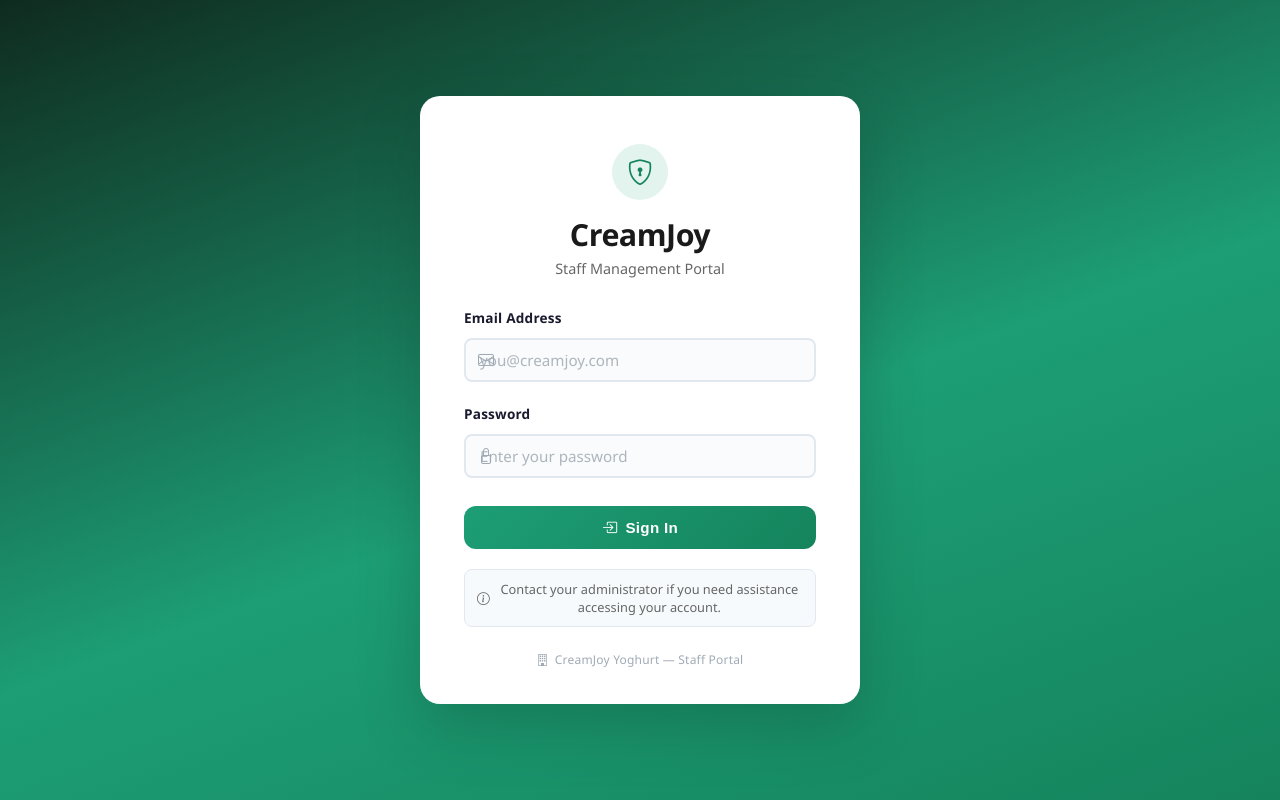
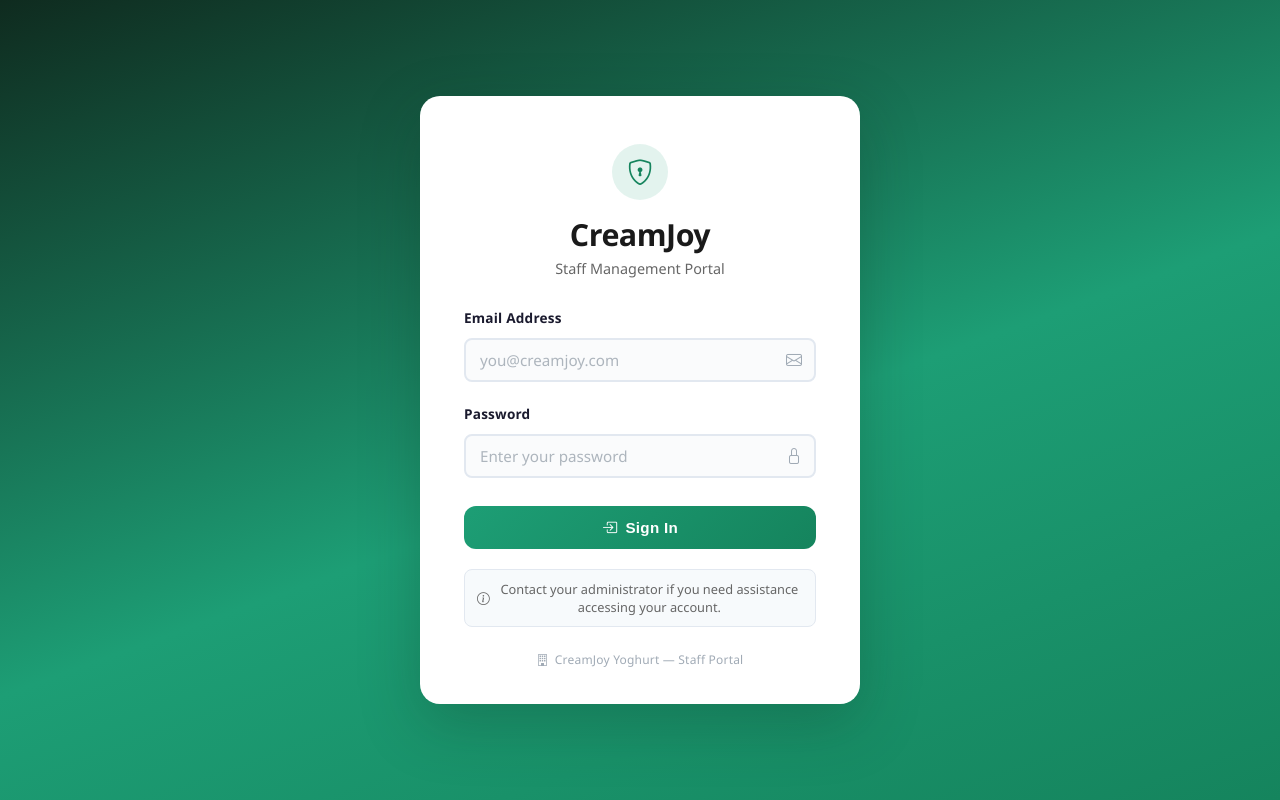
Before and after one commit to Twesi-001/creamjoy-system.-, a React (Vite) app in the folder frontend/: page /login in a window 1280 px wide. Built offline with nearby package versions, Linux system fonts and the light colour scheme.

Commit message:
working on the login icons

```diff
--- a/frontend/src/components/Auth/Login.css
+++ b/frontend/src/components/Auth/Login.css
@@ -123,7 +123,7 @@
     letter-spacing: 0.2px;
 }
 
-/* Input wrapper with a leading Bootstrap Icon */
+/* Input wrapper with a trailing Bootstrap Icon */
 .input-with-icon {
     position: relative;
     display: flex;
@@ -132,7 +132,7 @@
 
 .input-with-icon .input-icon {
     position: absolute;
-    left: 14px;
+    right: 14px;
     color: var(--text-subtle);
     font-size: 1rem;
     pointer-events: none;
@@ -140,7 +140,7 @@
 
 .form-group input {
     width: 100%;
-    padding: 12px 14px 12px 40px;
+    padding: 12px 40px 12px 14px;
     border: 1.5px solid var(--border-default);
     border-radius: var(--radius-md);
     font-size: 0.95rem;
```
